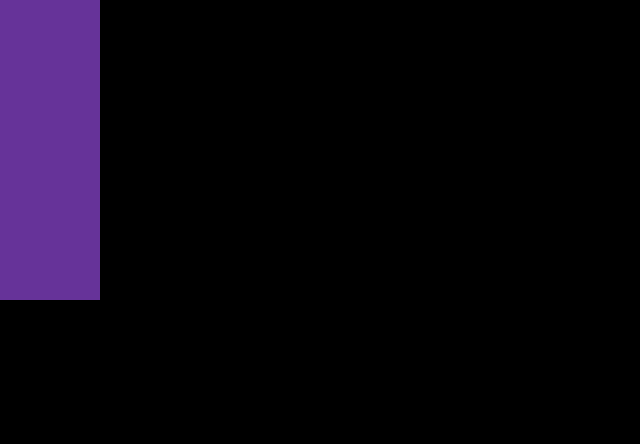
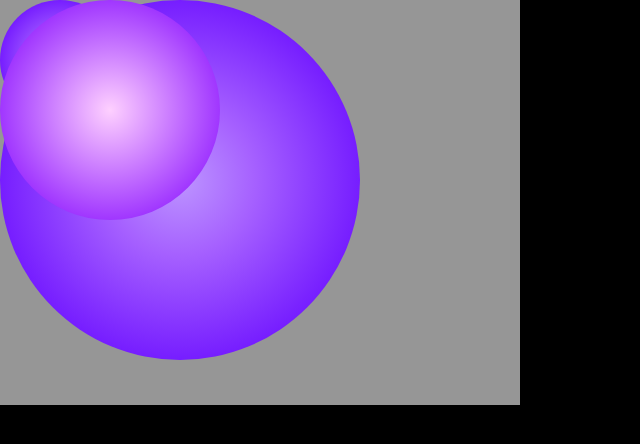
Before and after one commit to imbiibek/HTML-CSS-JS-Projects, a plain HTML site: page 00_glassmorphic-card/index.html in a window 1280 px wide. Shown: the whole page, without its empty margins (0-640 px from the left). Drawn offline with Linux system fonts and the light colour scheme.

Commit message:
Position Absolute

```diff
--- a/00_glassmorphic-card/index.html
+++ b/00_glassmorphic-card/index.html
@@ -7,9 +7,12 @@
     <title>Glass Morphic Card</title>
 </head>
 <body>
+
+    <div class="circle circle-1"></div>
     <div class="circle circle-2"></div>
     <div class="circle circle-3"></div>
-    <div class="circle circle-1"></div>
+
+    <div class="card"></div>
 
 </body>
 </html>
--- a/00_glassmorphic-card/style.css
+++ b/00_glassmorphic-card/style.css
@@ -4,8 +4,46 @@
 }
 
 .circle {
-    background-color: rebeccapurple;
-    height: 100px;
-    width: 100px;
+    border-radius: 100%;
+    position: absolute;
+}
 
+.circle-1 {
+    height: 120px;
+    width: 120px;
+    background-image: radial-gradient(
+    63.76% 63.76% at 50% 50%,
+    #ff00c7 0%,
+    #bd95ff 0.01%,
+    #a661ff 32.29%,
+    #6100ff 98.59%
+  );
 }
+
+.circle-2 {
+    height: 360px;
+    width: 360px;
+    background-image:  radial-gradient(
+    63.76% 63.76% at 50% 50%,
+    #ff00c7 0%,
+    #bd95ff 0.01%,
+    #a661ff 32.29%,
+    #6100ff 98.59%
+  );
+}
+
+.circle-3 {
+    height: 220px;
+    width: 220px;
+    background-image:  radial-gradient(
+    67.47% 67.47% at 50% 50%,
+    #fed0ff 0%,
+    #7f00ff 100%
+  );
+}
+
+.card {
+    height: 405px;
+    width: 520px;
+    background-color: rgba(255, 255, 255, 0.587);
+}
```
